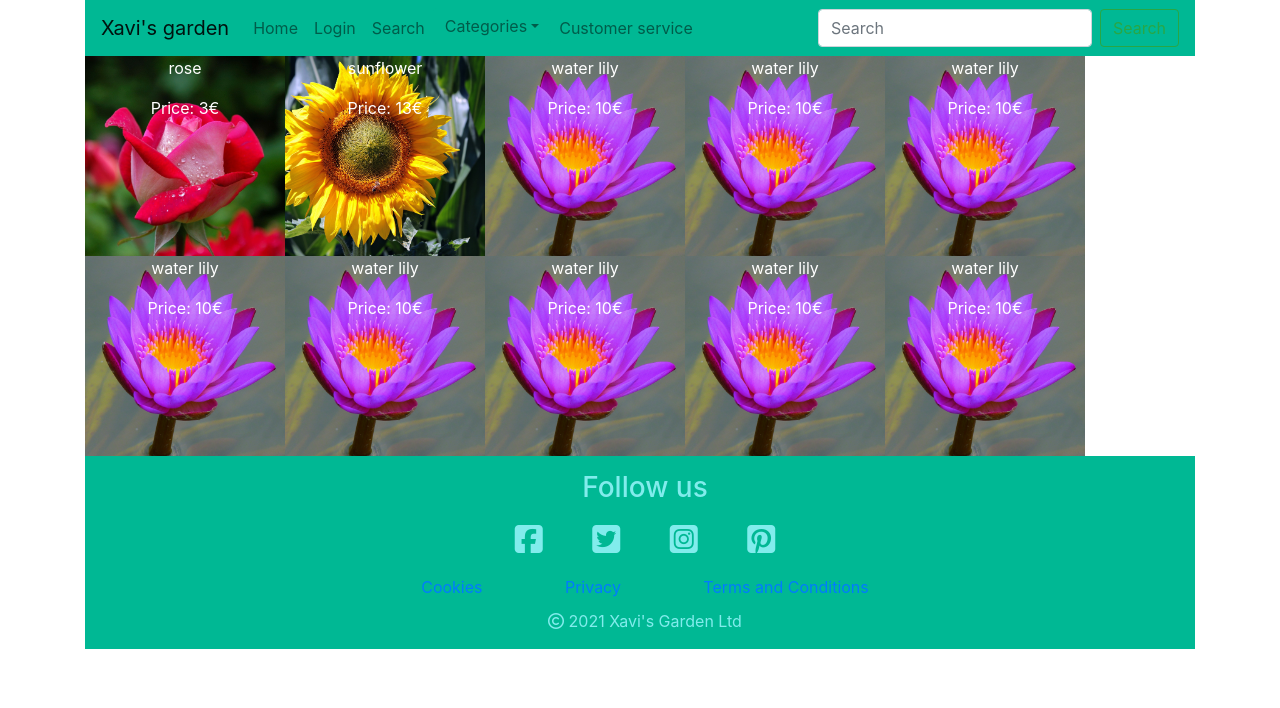
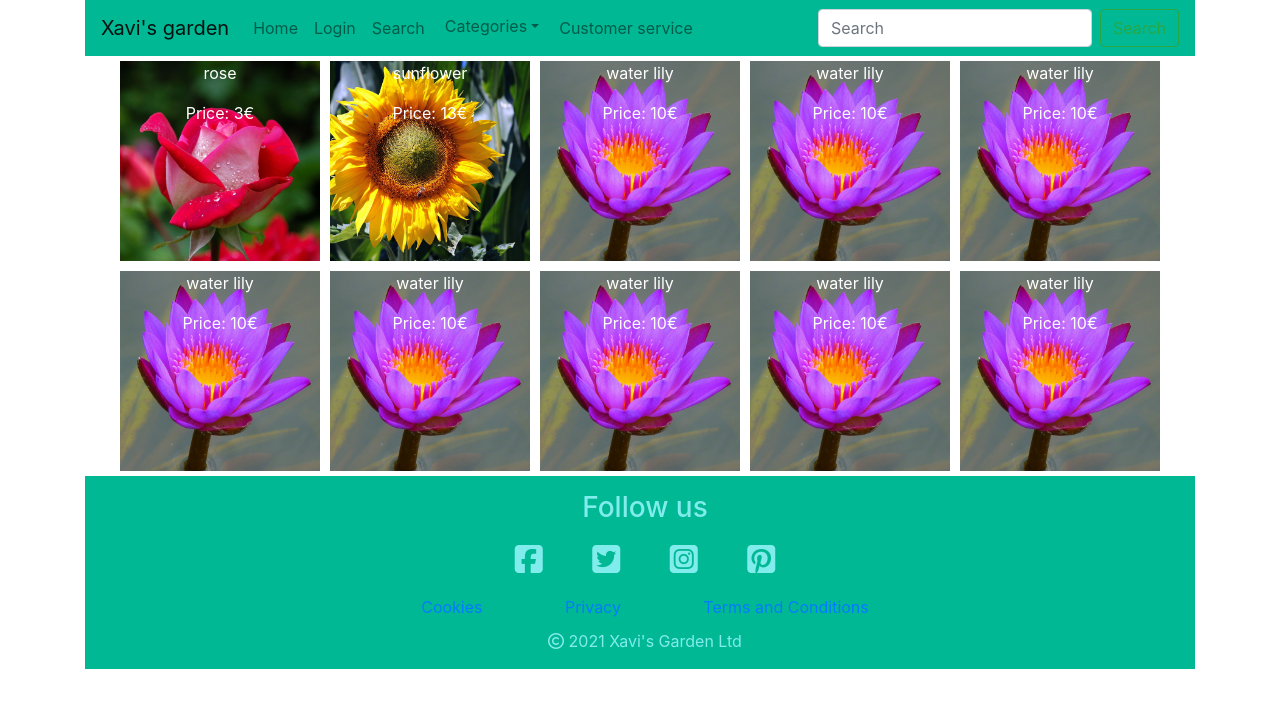
Before and after one commit to xcaparros89/shopping-page, a React (Create React App) app: page /search in a window 1280 px wide. Shown: the top 708 px of the page. Built offline with nearby package versions, Linux system fonts and the light colour scheme.

Commit message:
info of product with call to database

```diff
--- a/src/App.tsx
+++ b/src/App.tsx
@@ -7,6 +7,7 @@ import Something from "./components/Something";
 import Header from "./components/Header";
 import Footer from "./components/Footer";
 import Search from "./components/Search/Search";
+import Info from "./components/Info";
 import {ValidationSchemaExample} from "./components/formik";
 import Container from 'react-bootstrap/Container';
 
@@ -19,6 +20,7 @@ function App() {
       <Route exact path='/' component={Home} />
       <Route exact path='/login' component={Login} />
       <Route exact path='/search' component={Search} />
+      <Route exact path='/info/:id' component={Info} />
       <Route exact path='/formik' component={ValidationSchemaExample} />
     </Switch> }
     <Footer />
--- /dev/null
+++ b/src/components/Info.tsx
@@ -0,0 +1,25 @@
+import React, { ReactElement, useEffect,useState } from 'react'
+import data from '../plants.json';
+interface Props {
+
+}
+
+export default function Info({match}:any): ReactElement {
+    let [plant, setPlant] = useState({title:'', info:'', price:0, src:''})
+    useEffect(() => {
+        let id = match.params.id;
+        data.map(item =>{
+            if(id==item.id){
+                setPlant(item)
+            }});
+    },[]);
+    console.log(plant);
+    return (
+        <div>
+            <h1>{plant.title}</h1>
+            <img src={plant.src} />
+            <p>{plant.info}</p>
+            <p>Price: {plant.price}€</p>
+        </div>
+    )
+}
--- a/src/components/Search/Search.tsx
+++ b/src/components/Search/Search.tsx
@@ -1,5 +1,6 @@
 import React, { ReactElement } from 'react'
 import './SearchStyle.css'
+import { Link } from 'react-router-dom';
 import data from '../../plants.json'
 interface Props {
 
@@ -9,11 +10,13 @@ export default function Search({}: Props): ReactElement {
     return (
         <div className="flowerListContainer">
             {data.map(item=>(
-            <div key={item.id} className="flowerContainer" style={{backgroundImage: `url(${item.src})`}}>
+            <Link to={`/info/${item.id}`} key={item.id} className="flowerContainer" style={{backgroundImage: `url(${item.src})`}}>
+                <div className="transparent-backgroupd">
                 <p>{item.title}</p>
                 <p>{item.info}</p>
                 <p>Price: {item.price}€</p>
-            </div>
+                </div>
+            </Link>
             ))}
         </div>
     )
--- a/src/components/Search/SearchStyle.css
+++ b/src/components/Search/SearchStyle.css
@@ -1,6 +1,7 @@
 .flowerListContainer{
     display:flex;
     flex-wrap: wrap;
+    justify-content: center;
 }
 
 .flowerContainer{
@@ -11,4 +12,5 @@ width: 200px;
 height: 200px;
 text-align: center;
 color: white;
+margin: 5px;
 }
```
